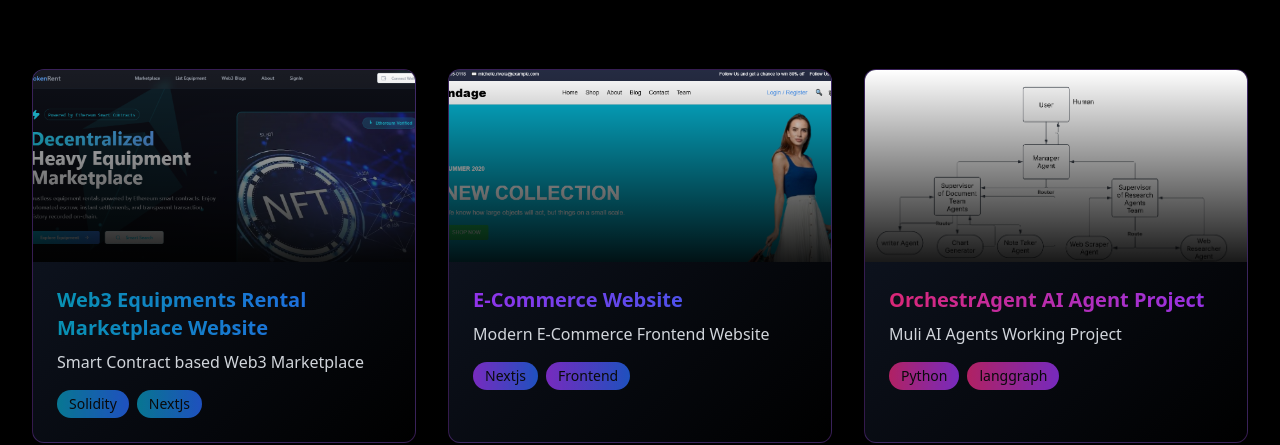
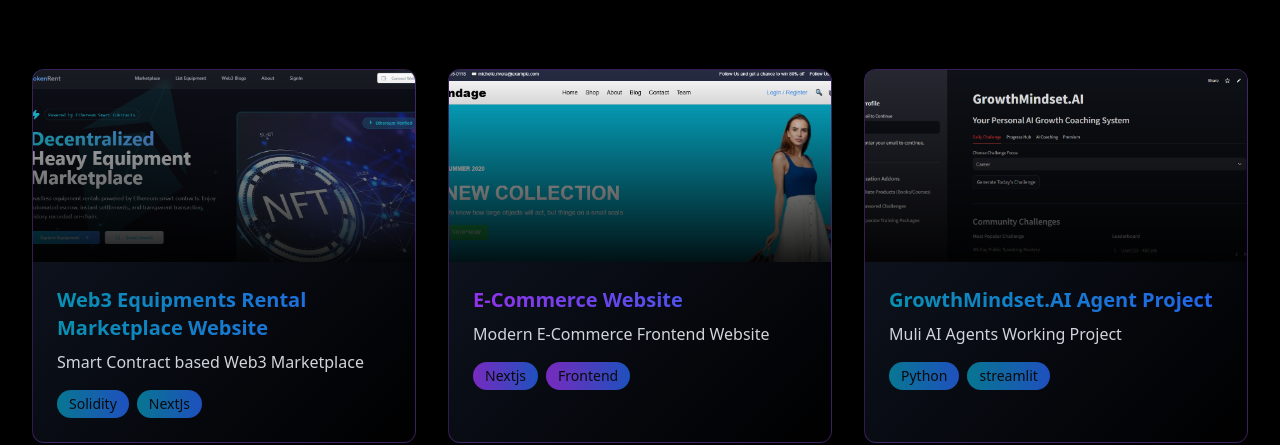
Before and after one commit to alimurtaza8/TypeScript_Assignments, a Next.js app in the folder portfolio-website/: page / in a window 1280 px wide. Shown: the part 811-1256 px from the top of the page. Built offline with nearby package versions, Linux system fonts and the light colour scheme.

Commit message:
projects-added-in-website

```diff
--- a/portfolio-website/app/page.tsx
+++ b/portfolio-website/app/page.tsx
@@ -382,15 +382,25 @@ const Portfolio = () => {
       color: "from-purple-600 to-blue-600",
       github: "https://ui-and-ux-hackatone-project.vercel.app/"
     },
+    // {
+    //   title: "OrchestrAgent AI Agent Project",
+    //   category: "AI Agent",
+    //   image: "/images/p-7.png",
+    //   tech: ["Python", "langgraph"],
+    //   description: "Muli AI Agents Working Project",
+    //   color: "from-pink-600 to-purple-600",
+    //   github: "https://github.com/alimurtaza8/Agentic-AI-Staff/tree/main/OrchestrAgent%20Project"
+    // },
     {
-      title: "OrchestrAgent AI Agent Project",
+      title: "GrowthMindset.AI Agent Project",
       category: "AI Agent",
-      image: "/images/p-7.png",
-      tech: ["Python", "langgraph"],
+      image: "/images/growth.png",
+      tech: ["Python", "streamlit"],
       description: "Muli AI Agents Working Project",
-      color: "from-pink-600 to-purple-600",
-      github: "https://github.com/alimurtaza8/Agentic-AI-Staff/tree/main/OrchestrAgent%20Project"
+      color: "from-cyan-600 to-blue-600",
+      github: "https://growthmindai.streamlit.app/"
     },
+
   ];
 
 
--- a/portfolio-website/app/projects/page.tsx
+++ b/portfolio-website/app/projects/page.tsx
@@ -168,6 +168,26 @@ const projects = [
     description: "Modern Vehical Intelligence Frontend Website",
     color: "from-cyan-600 to-blue-600",
     github: "https://vehicalintelligence.vercel.app/"
+  },
+
+  {
+    title: "Autos Report Website",
+    category: "Full Stack",
+    image: "/images/autos.png",
+    tech: ["Nextjs", "Frontend"],
+    description: "Modern Autos Report Frontend Website",
+    color: "from-cyan-600 to-blue-600",
+    github: "https://autosreport.vercel.app/"
+  },
+
+  {
+    title: "UK Vins Website",
+    category: "Full Stack",
+    image: "/images/uk.png",
+    tech: ["Nextjs", "Frontend"],
+    description: "Modern UK Vins Frontend Website",
+    color: "from-cyan-600 to-blue-600",
+    github: "https://ukvins.vercel.app/"
   },
 
 
```
Also changed, not shown: portfolio-website/public/images/autos.png (added), portfolio-website/public/images/uk.png (added).
